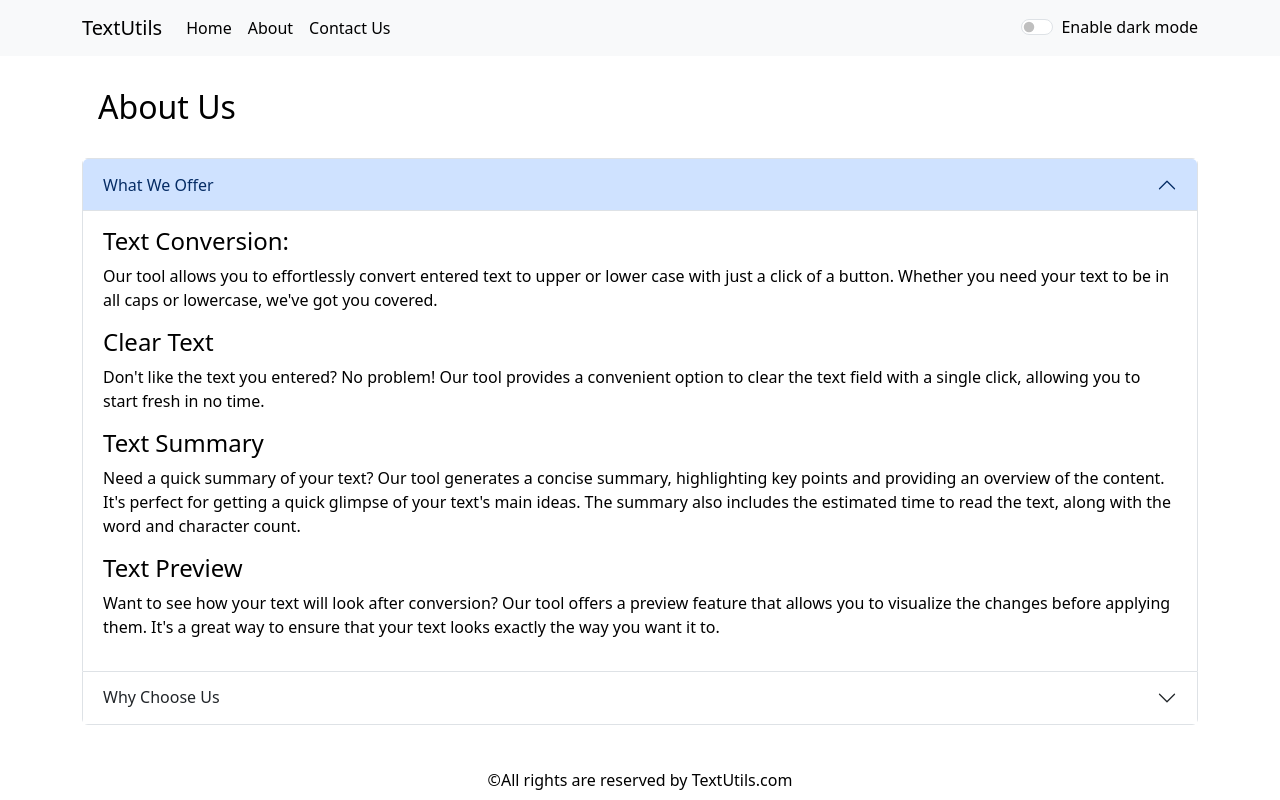
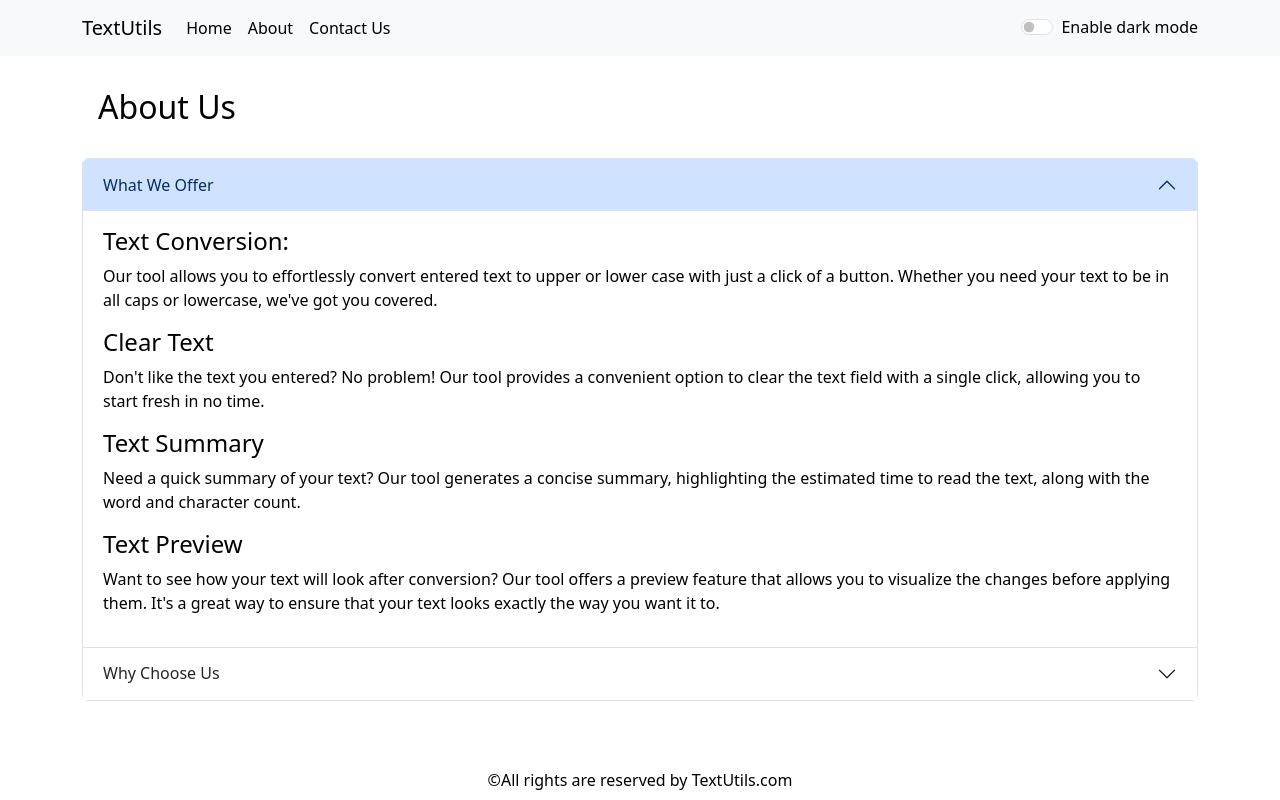
Before and after one commit to FatimaAli19/TextUtils_website, a React (Create React App) app: page /about in a window 1280 px wide. Built offline with nearby package versions, Linux system fonts and the light colour scheme.

Commit message:
Modify some description

```diff
--- a/src/Components/About.jsx
+++ b/src/Components/About.jsx
@@ -28,9 +28,7 @@ export default function About(props) {
             <h4>Text Summary</h4>
             <p>
               Need a quick summary of your text? Our tool generates a concise
-              summary, highlighting key points and providing an overview of the
-              content. It's perfect for getting a quick glimpse of your text's
-              main ideas. The summary also includes the estimated time to read
+              summary, highlighting the estimated time to read
               the text, along with the word and character count.
             </p>
             <h4>Text Preview</h4>
```
